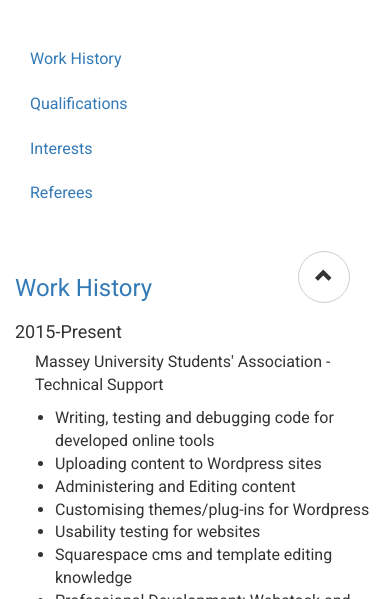
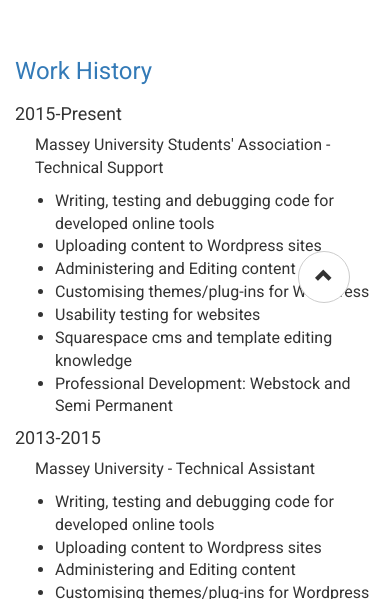
Before and after one commit to LazyContributor/cv, a plain HTML site: page index.html in a window 390 px wide. Shown: the part 501-1100 px from the top of the page. Drawn offline with nearby package versions, Linux system fonts and the light colour scheme.

Commit message:
Hidden sidebar for mobile.

```diff
--- a/index.html
+++ b/index.html
@@ -68,7 +68,7 @@
 	</div>
 	<div class="container">
 		<div class="row">
-			<div class="col-md-3 hidden-print" >
+			<div class="col-md-3 hidden-print hidden-xs" >
 				<div data-spy="affix" data-offset-top="340">
 					<ul class="nav nav-pills nav-stacked sidebar">
 						<li role="presentation"><a href="#history">Work History</a></li>
```
